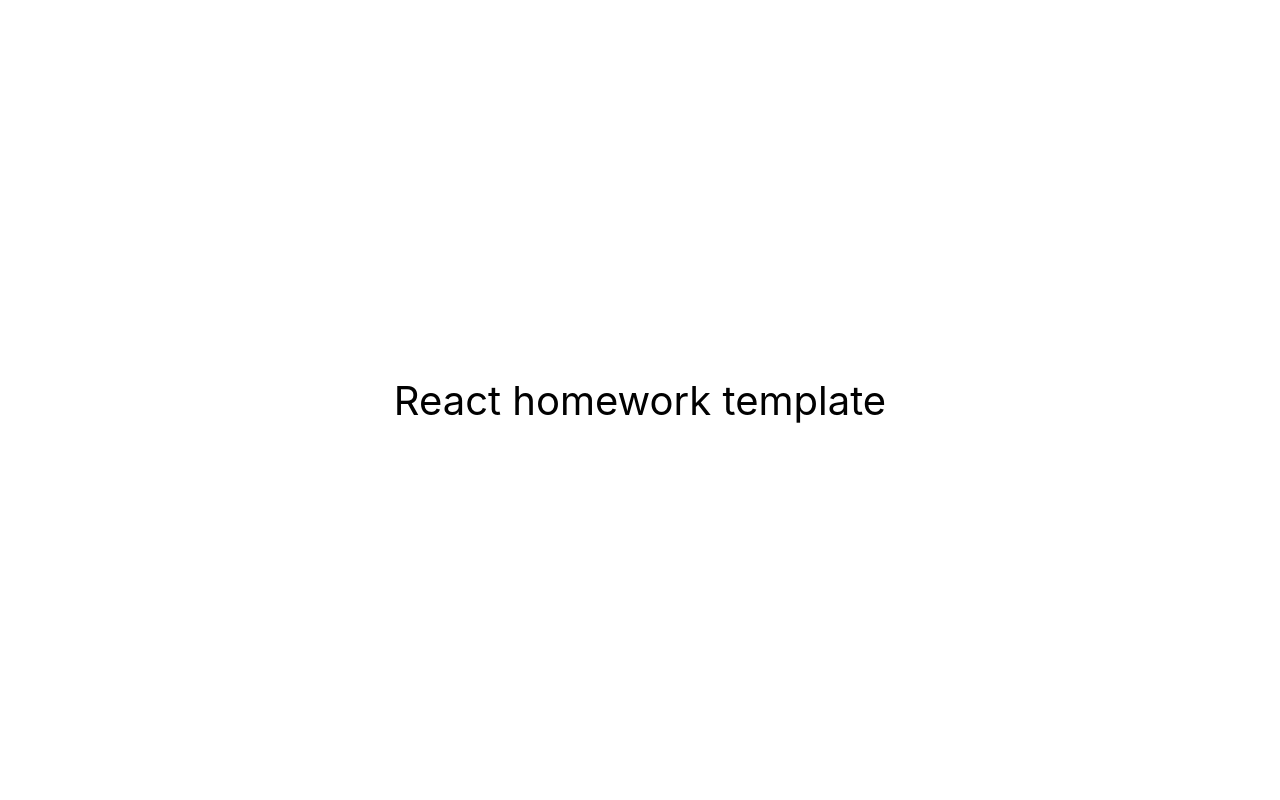
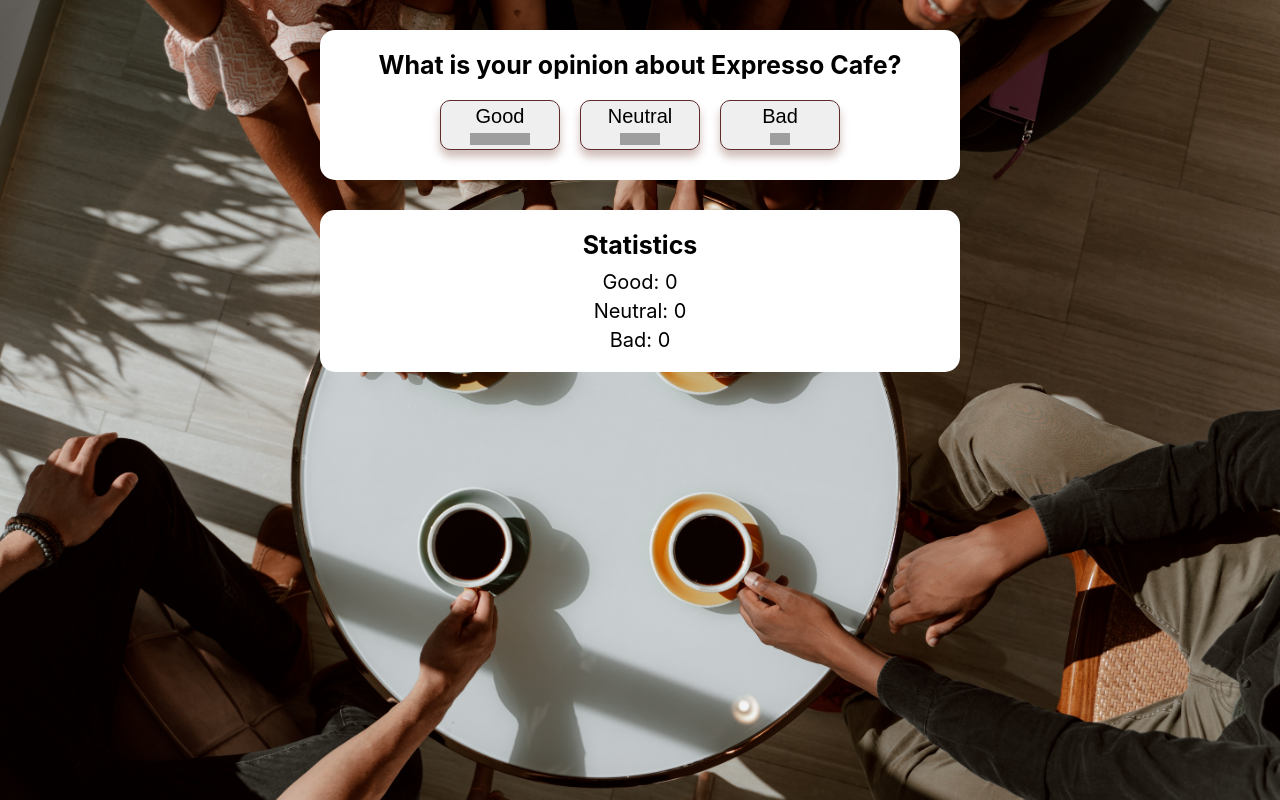
Before and after one commit to aleksandra-zablocka/goit-react-hw-02-feedback, a React (Create React App) app: page / in a window 1280 px wide. Built offline with nearby package versions, Linux system fonts and the light colour scheme; grey boxes are pictures that could not be loaded.

Commit message:
added buttons and functionality to change amount of opinions

```diff
--- a/src/components/App.jsx
+++ b/src/components/App.jsx
@@ -1,16 +1,18 @@
+import Feedback from './Feedback/Feedback';
+
 export const App = () => {
   return (
     <div
-      style={{
-        height: '100vh',
-        display: 'flex',
-        justifyContent: 'center',
-        alignItems: 'center',
-        fontSize: 40,
-        color: '#010101'
-      }}
+    // style={{
+    //   height: '100vh',
+    //   display: 'flex',
+    //   justifyContent: 'center',
+    //   alignItems: 'center',
+    //   fontSize: 40,
+    //   color: '#010101'
+    // }}
     >
-      React homework template
+      <Feedback />
     </div>
   );
 };
--- /dev/null
+++ b/src/components/Feedback/Feedback.jsx
@@ -0,0 +1,99 @@
+import React, { Component } from 'react';
+import css from './Feedback.module.css';
+import Statistics from 'components/Statistics/Statistics';
+
+class Feedback extends Component {
+  state = {
+    good: 0,
+    neutral: 0,
+    bad: 0,
+  };
+
+  add = event => {
+    const { name } = event.target;
+    this.setState(prevState => ({
+      [name]: prevState[name] + 1,
+    }));
+  };
+
+  render() {
+    console.log(this.state);
+    return (
+      <div>
+        <form className={css.feedback}>
+          <h2>What is your opinion about Expresso Cafe?</h2>
+          <div className={css.answers}>
+            <button
+              className={css.answerBtn}
+              type="button"
+              name="good"
+              onClick={this.add}
+            >
+              Good{' '}
+              <div className={css.beans}>
+                <img
+                  src="https://w7.pngwing.com/pngs/504/1013/png-transparent-instant-coffee-espresso-coffee-bean-arabica-coffee-coffee-beans-coffee-snout-bean.png"
+                  width="20px"
+                  height="12px"
+                />
+                <img
+                  src="https://w7.pngwing.com/pngs/504/1013/png-transparent-instant-coffee-espresso-coffee-bean-arabica-coffee-coffee-beans-coffee-snout-bean.png"
+                  width="20px"
+                  height="12px"
+                />
+                <img
+                  src="https://w7.pngwing.com/pngs/504/1013/png-transparent-instant-coffee-espresso-coffee-bean-arabica-coffee-coffee-beans-coffee-snout-bean.png"
+                  width="20px"
+                  height="12px"
+                />
+              </div>
+            </button>
+            <button
+              className={css.answerBtn}
+              type="button"
+              name="neutral"
+              onClick={this.add}
+            >
+              Neutral{' '}
+              <div className={css.beans}>
+                <img
+                  src="https://w7.pngwing.com/pngs/504/1013/png-transparent-instant-coffee-espresso-coffee-bean-arabica-coffee-coffee-beans-coffee-snout-bean.png"
+                  width="20px"
+                  height="12px"
+                />{' '}
+                <img
+                  src="https://w7.pngwing.com/pngs/504/1013/png-transparent-instant-coffee-espresso-coffee-bean-arabica-coffee-coffee-beans-coffee-snout-bean.png"
+                  width="20px"
+                  height="12px"
+                />
+              </div>
+            </button>
+            <button
+              className={css.answerBtn}
+              type="button"
+              name="bad"
+              onClick={this.add}
+            >
+              Bad{' '}
+              <div className={css.beans}>
+                <img
+                  src="https://w7.pngwing.com/pngs/504/1013/png-transparent-instant-coffee-espresso-coffee-bean-arabica-coffee-coffee-beans-coffee-snout-bean.png"
+                  width="20px"
+                  height="12px"
+                />
+              </div>
+            </button>
+          </div>
+        </form>
+
+        <Statistics
+          good={this.state.good}
+          neutral={this.state.neutral}
+          bad={this.state.bad}
+        />
+      </div>
+    );
+  }
+}
+
+export default Feedback;
--- /dev/null
+++ b/src/components/Feedback/Feedback.module.css
@@ -0,0 +1,47 @@
+body {
+  display: flex;
+  align-items: center;
+  justify-content: center;
+}
+
+.feedback {
+  gap: 10px;
+  border-radius: 15px;
+  padding: 20px;
+  background: white;
+  width: 600px;
+  margin: 30px;
+  display: flex;
+  flex-direction: column;
+  align-items: center;
+}
+
+.answers {
+  margin: 10px;
+  display: flex;
+  gap: 20px;
+}
+
+.answerBtn {
+  cursor: pointer;
+  border-radius: 10px;
+  border: 1px solid rgb(94, 42, 42);
+  box-shadow: rgba(128, 79, 70, 0.378) 0px 7px 9px 0px;
+  font-size: 20px;
+  width: 120px;
+  height: 50px;
+  display: flex;
+  flex-direction: column;
+  align-items: center;
+  justify-content: center;
+  gap: 5px;
+  transition: box-shadow 500ms;
+}
+
+.answerBtn:hover {
+  box-shadow: rgba(128, 79, 70, 0.677) 0px 7px 9px 0px;
+}
+
+.beans {
+  display: flex;
+}
--- /dev/null
+++ b/src/components/Statistics/Statistics.jsx
@@ -0,0 +1,19 @@
+import React, { Component } from 'react';
+import css from './Statistics.module.css';
+
+class Statistics extends Component {
+  render() {
+    return (
+      <div className={css.statistics}>
+        <h2>Statistics</h2>
+        <div className={css.results}>
+        <p>Good: {this.props.good}</p>
+        <p>Neutral: {this.props.neutral}</p>
+        <p>Bad: {this.props.bad}</p>
+        </div>
+      </div>
+    );
+  }
+}
+
+export default Statistics;
--- /dev/null
+++ b/src/components/Statistics/Statistics.module.css
@@ -0,0 +1,23 @@
+p {
+  margin: 0;
+}
+
+.statistics {
+  gap: 10px;
+  border-radius: 15px;
+  padding: 20px;
+  background: white;
+  width: 600px;
+  margin: 30px;
+  display: flex;
+  flex-direction: column;
+  align-items: center;
+  font-size: 20px;
+}
+
+.results {
+  display: flex;
+  flex-direction: column;
+  align-items: center;
+  gap: 5px;
+}
--- a/src/index.css
+++ b/src/index.css
@@ -7,9 +7,17 @@ body {
     sans-serif;
   -webkit-font-smoothing: antialiased;
   -moz-osx-font-smoothing: grayscale;
+  background-image: url('./images/cafe.jpg');
+  background-size: cover;
+  background-repeat: no-repeat;
 }
 
 code {
   font-family: source-code-pro, Menlo, Monaco, Consolas, 'Courier New',
     monospace;
 }
+
+h2 {
+  font-size: 25px;
+  margin: 0;
+}
```
Also changed, not shown: src/images/cafe.jpg (added).
